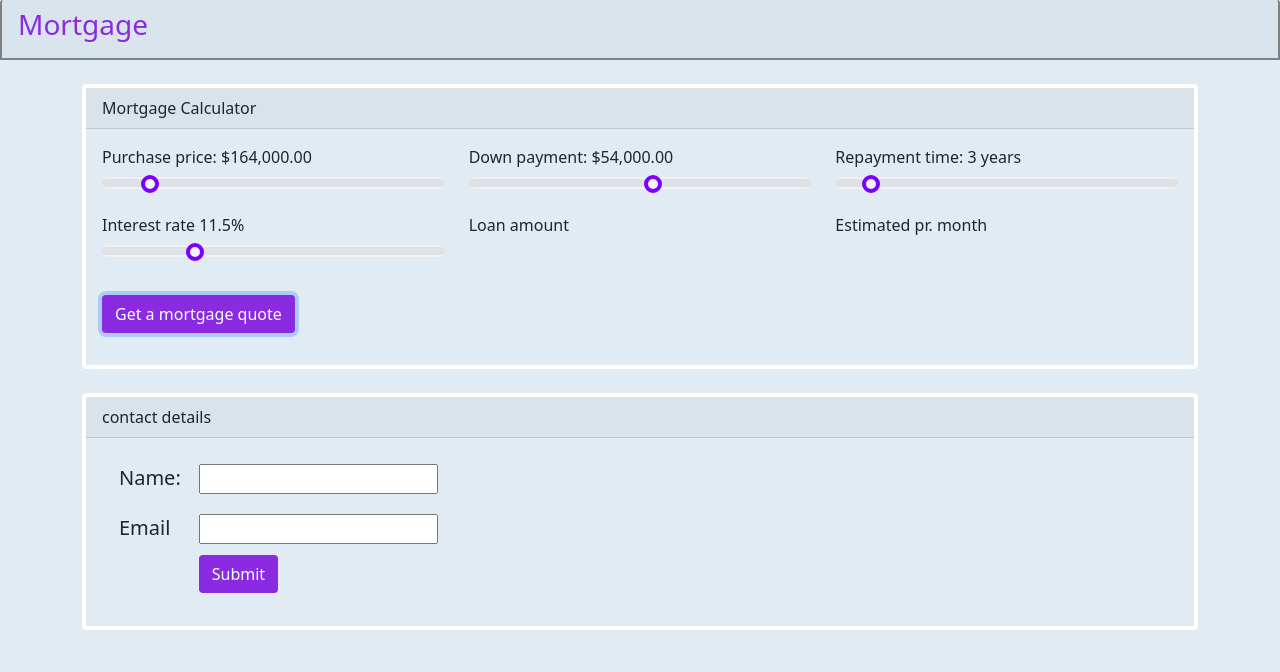
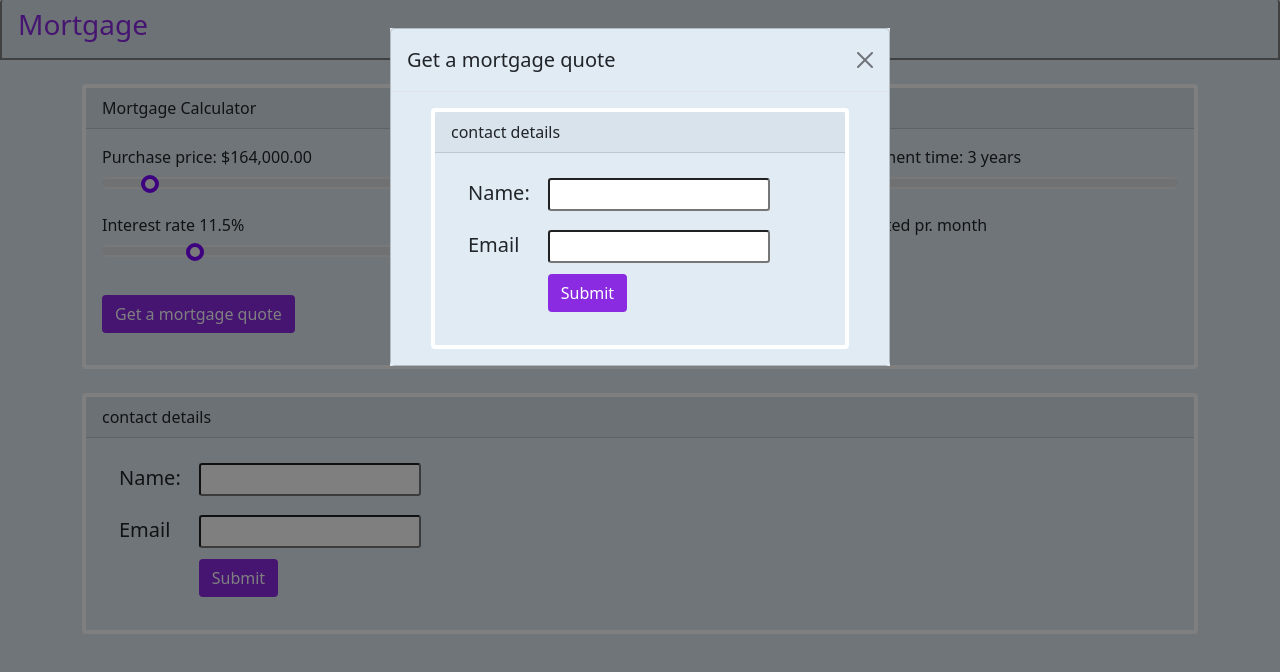
Before and after one commit to harish112/angular-mortgage, an Angular app: page /contact in a window 1280 px wide. Both pictures are taken after a click on the button "Get a mortgage quote". Shown: the top 672 px of the page. Built offline with nearby package versions, Linux system fonts and the light colour scheme; what @angular-slider/ngx-slider would draw is missing.

Commit message:
3 files modified

```diff
--- a/src/calculator/calculator.component.html
+++ b/src/calculator/calculator.component.html
@@ -151,7 +151,7 @@
         <br />
         <div class="row">
           <div class="col">
-            <button
+            <!-- <button
               class="btn"
               style="background-color:blueviolet;color:white"
               routerLink="/contact"
@@ -159,7 +159,58 @@
               ariaCurrentWhenActive="page"
             >
               Get a mortgage quote
+            </button> -->
+
+            <!-- Button trigger modal -->
+            <button
+              type="button"
+              style="background-color:blueviolet;color:white"
+              class="btn"
+              data-bs-toggle="modal"
+              data-bs-target="#exampleModal"
+            >
+              Get a mortgage quote
             </button>
+
+            <!-- Modal -->
+            <div
+              class="modal fade"
+              id="exampleModal"
+              tabindex="-1"
+              aria-labelledby="exampleModalLabel"
+              aria-hidden="true"
+            >
+              <div class="modal-dialog" style="background-color:#e1ebf4">
+                <div class="modal-content" style="background-color:#e1ebf4">
+                  <div class="modal-header">
+                    <h5 class="modal-title" id="exampleModalLabel">
+                      Get a mortgage quote
+                    </h5>
+                    <button
+                      type="button"
+                      class="btn-close"
+                      data-bs-dismiss="modal"
+                      aria-label="Close"
+                    ></button>
+                  </div>
+                  <div class="modal-body" style="background-color:#e1ebf4">
+                    <app-contact></app-contact>
+                  </div>
+                  <!-- <div class="modal-footer">
+                    <button
+                      type="button"
+                      class="btn btn-secondary"
+                      data-bs-dismiss="modal"
+                    >
+                      Close
+                    </button>
+                    <button type="button" class="btn btn-primary">
+                      Save changes
+                    </button>
+                  </div> -->
+                </div>
+              </div>
+            </div>
           </div>
         </div>
       </form>
--- a/src/contact/contact.component.html
+++ b/src/contact/contact.component.html
@@ -8,10 +8,14 @@
           <input
             type="text"
             id="username"
-            class="formControl"
+            class="form-control-sm"
             formControlName="username"
           />
         </td>
+        <br />
+      </tr>
+      <tr>
+        <td></td>
         <td>
           <div
             class="error"
@@ -27,10 +31,13 @@
           <input
             type="email"
             id="email"
-            class="formControl"
+            class="form-control-sm"
             formControlName="email"
           />
         </td>
+      </tr>
+      <tr>
+        <td></td>
         <td>
           <div
             class="error"
@@ -40,6 +47,7 @@
           </div>
         </td>
       </tr>
+      <tr></tr>
       <tr>
         <br />
         <td>
--- a/src/index.html
+++ b/src/index.html
@@ -1,4 +1,10 @@
+<script
+  src="https://cdn.jsdelivr.net/npm/bootstrap@5.0.2/dist/js/bootstrap.bundle.min.js"
+  integrity="sha384-MrcW6ZMFYlzcLA8Nl+NtUVF0sA7MsXsP1UyJoMp4YLEuNSfAP+JcXn/tWtIaxVXM"
+  crossorigin="anonymous"
+></script>
 <my-app>loading</my-app>
+
 <script>
   class Slider {
     constructor(rangeElement, valueElement, options) {
@@ -39,7 +45,7 @@
       return (
         'background: linear-gradient(to right, #50299c, #7a00ff ' +
         percentage +
-        '%, #d3edff ' +
+        '%, #e1ebf4 ' +
         percentage +
         '%, #dee1e2 100%)'
       );
```
